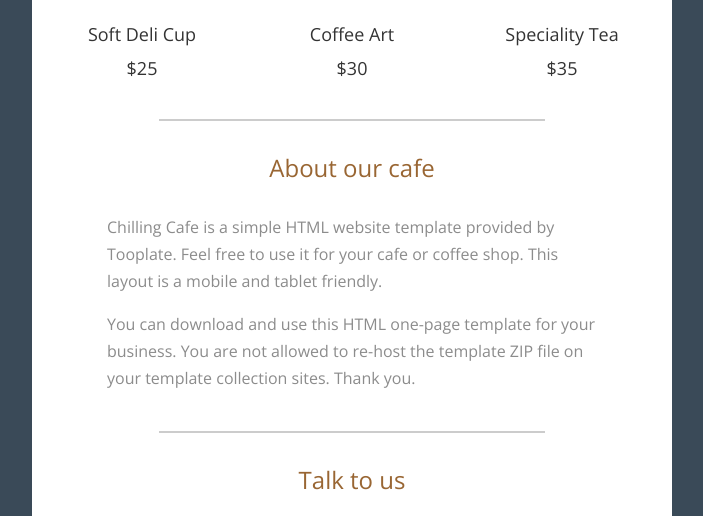
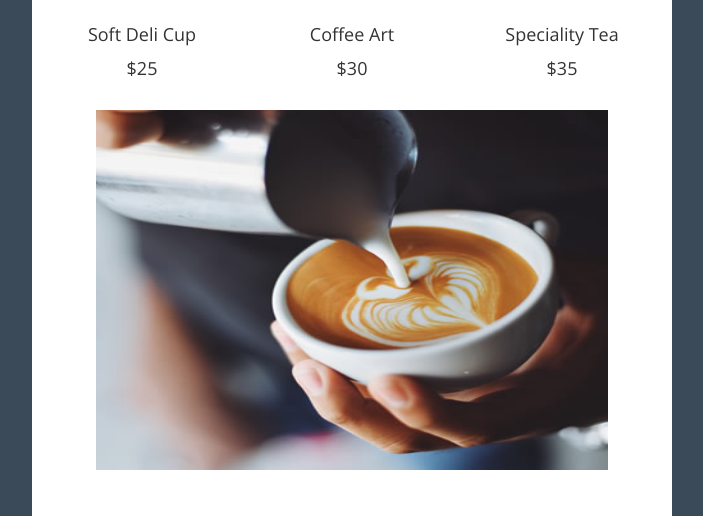
Before and after one commit to Vanmors/TestTaskGoJS, a plain HTML site: page Task4CSS/2118_chilling_cafe/index.html in a window 1280 px wide. Shown: the part 1782-2298 px from the top of the page, without its empty margins (288-991 px from the left). Drawn offline with nearby package versions, Linux system fonts and the light colour scheme.

Commit message:
Added slider

```diff
--- /dev/null
+++ b/Task4CSS/2118_chilling_cafe/css/slider-style.css
@@ -0,0 +1,19 @@
+.slider {
+    position: relative;
+    width: 100%;
+    height: 400px;
+    left: 10%;
+    overflow: hidden;
+}
+
+.slide {
+    position: absolute;
+    width: 80%;
+    height: 90%;
+    opacity: 0;
+    transition: opacity 1s;
+}
+
+.slide:first-child {
+    opacity: 1;
+}
--- a/Task4CSS/2118_chilling_cafe/index.html
+++ b/Task4CSS/2118_chilling_cafe/index.html
@@ -8,6 +8,7 @@
     <link href="https://fonts.googleapis.com/css?family=Open+Sans:400,600&display=swap" rel="stylesheet"/>
     <link href="fontawesome/css/all.min.css" rel="stylesheet"/>
     <link href="css/tooplate-chilling-cafe.css" rel="stylesheet"/>
+    <link rel="stylesheet" type="text/css" href="css/slider-style.css">
     <!--
     Tooplate 2118 Chilling Cafe
     https://www.tooplate.com/view/2118-chilling-cafe
@@ -163,6 +164,13 @@
                 </figure>
             </div>
         </section>
+        <div class="slider">
+            <img src="img/chilling-cafe-11.jpg" alt="Изображение 1" class="slide">
+            <img src="img/chilling-cafe-12.jpg" alt="Изображение 2" class="slide">
+            <img src="img/chilling-cafe-13.jpg" alt="Изображение 3" class="slide">
+        </div>
+
+
 
         <div id="about-our-cafe">
             <hr/>
@@ -241,5 +249,6 @@
         });
     });
 </script>
+<script src="js/slider.js"></script>
 </body>
 </html>
--- /dev/null
+++ b/Task4CSS/2118_chilling_cafe/js/slider.js
@@ -0,0 +1,11 @@
+let currentIndex = 0;
+const slides = document.querySelectorAll('.slide');
+const slideInterval = 3000;
+
+function changeSlide() {
+    slides[currentIndex].style.opacity = 0;
+    currentIndex = (currentIndex + 1) % slides.length;
+    slides[currentIndex].style.opacity = 1;
+}
+
+setInterval(changeSlide, slideInterval);
```
